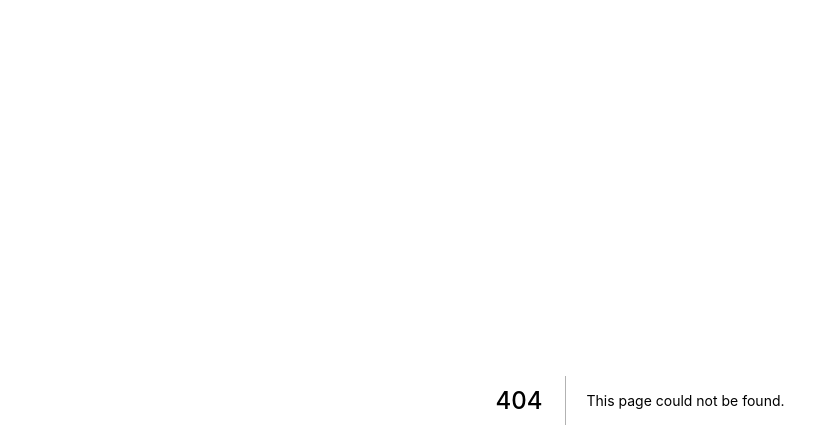
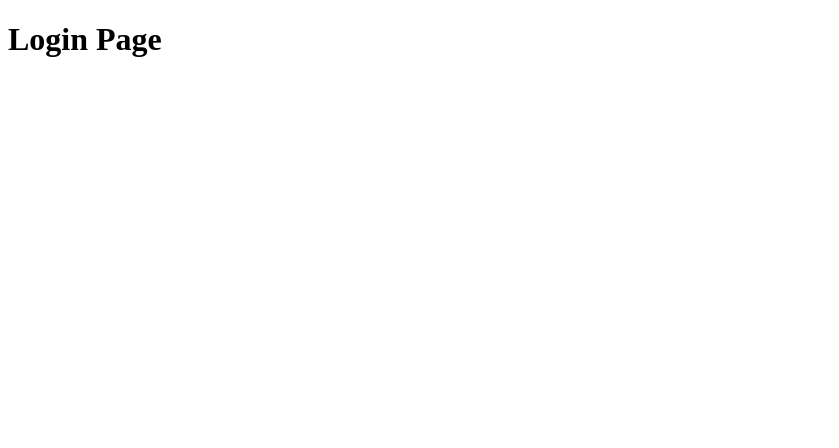
Before and after one commit to vectorNull/microStubs, a Next.js app in the folder client/: page /login in a window 1280 px wide. Before the commit this address had no page. Shown: the top 448 px of the page, without its empty margins (0-839 px from the left). Built offline with nearby package versions, Linux system fonts and the light colour scheme.

Commit message:
Create test login component

```diff
--- /dev/null
+++ b/client/pages/login.js
@@ -0,0 +1,5 @@
+const Login = () => {
+	return <h1>Login Page</h1>;
+};
+
+export default Login;
```
